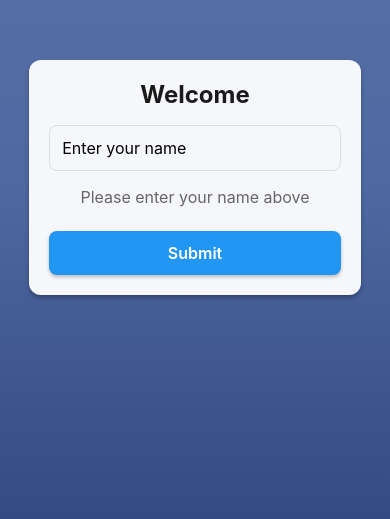
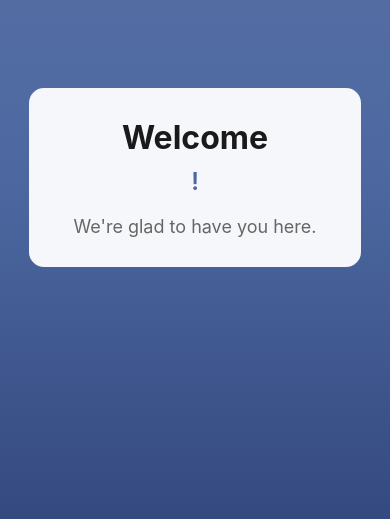
Before and after one commit to Devansh-Walia/expo-poc, a React Native app: screen /Welcome in a window 390 px wide. Shown: the part 245-764 px from the top of the page. Built offline with nearby package versions, Linux system fonts and the light colour scheme.

Commit message:
created 2 screens and setup navigation in the app

```diff
--- a/App.js
+++ b/App.js
@@ -1,31 +1,21 @@
-import { StatusBar } from 'expo-status-bar';
-import { StyleSheet, View } from 'react-native';
-import { LinearGradient } from 'expo-linear-gradient';
-import Card from './components/Card';
+import { NavigationContainer } from '@react-navigation/native';
+import { createNativeStackNavigator } from '@react-navigation/native-stack';
+import WelcomeScreen from './screens/WelcomeScreen';
+import HomeScreen from './screens/HomeScreen';
+
+const Stack = createNativeStackNavigator();
 
 export default function App() {
   return (
-    <View style={styles.container}>
-
-        <LinearGradient
-          colors={['rgba(76, 102, 159, 0.9)', 'rgba(59, 89, 152, 0.9)', 'rgba(25, 47, 106, 0.9)']}
-          style={styles.gradient}
-        >
-          <StatusBar style="light" />
-          <Card />
-        </LinearGradient>
-
-    </View>
+    <NavigationContainer>
+      <Stack.Navigator
+        screenOptions={{
+          headerShown: false,
+        }}
+      >
+        <Stack.Screen name="Home" component={HomeScreen } />
+        <Stack.Screen name="Welcome" component={WelcomeScreen} />
+      </Stack.Navigator>
+    </NavigationContainer>
   );
 }
-
-const styles = StyleSheet.create({
-  container: {
-    flex: 1,
-  },
-  gradient: {
-    flex: 1,
-    alignItems: 'center',
-    justifyContent: 'center',
-  },
-});
--- a/components/Card.js
+++ b/components/Card.js
@@ -1,9 +1,22 @@
 import React, { useState } from 'react';
 import { View, Text, TextInput, StyleSheet } from 'react-native';
+import { useNavigation } from '@react-navigation/native';
 import CustomButton from './CustomButton';
+import useStore from '../store/userStore';
 
 const Card = () => {
   const [inputText, setInputText] = useState('');
+  const navigation = useNavigation();
+  const setUserName = useStore((state) => state.setUserName);
+
+  const handleSubmit = () => {
+    if (inputText.trim()) {
+      setUserName(inputText.trim());
+      navigation.navigate('Welcome');
+    } else {
+      alert('Please enter your name');
+    }
+  };
 
   return (
     <View style={styles.card}>
@@ -19,7 +32,7 @@ const Card = () => {
       </Text>
       <CustomButton
         title="Submit"
-        onPress={() => alert(`Welcome ${inputText}!`)}
+        onPress={handleSubmit}
         style={styles.button}
       />
     </View>
--- /dev/null
+++ b/screens/HomeScreen.js
@@ -0,0 +1,29 @@
+import { View, StyleSheet } from 'react-native'
+import { LinearGradient } from 'expo-linear-gradient';
+import { StatusBar } from 'expo-status-bar';
+import Card from '../components/Card';
+
+const HomeScreen = () => (
+    <View style={styles.container}>
+      <LinearGradient
+        colors={['rgba(76, 102, 159, 0.9)', 'rgba(59, 89, 152, 0.9)', 'rgba(25, 47, 106, 0.9)']}
+        style={styles.gradient}
+      >
+        <StatusBar style="light" />
+        <Card />
+      </LinearGradient>
+    </View>
+  );
+
+const styles = StyleSheet.create({
+  container: {
+    flex: 1,
+  },
+  gradient: {
+    flex: 1,
+    alignItems: 'center',
+    justifyContent: 'center',
+  },
+});
+
+export default HomeScreen
--- /dev/null
+++ b/screens/WelcomeScreen.js
@@ -0,0 +1,55 @@
+import React from 'react';
+import { View, Text, StyleSheet } from 'react-native';
+import { LinearGradient } from 'expo-linear-gradient';
+import useStore from '../store/userStore';
+
+const WelcomeScreen = () => {
+  const userName = useStore((state) => state.userName);
+
+  return (
+    <LinearGradient
+      colors={['rgba(76, 102, 159, 0.9)', 'rgba(59, 89, 152, 0.9)', 'rgba(25, 47, 106, 0.9)']}
+      style={styles.container}
+    >
+      <View style={styles.content}>
+        <Text style={styles.welcomeText}>Welcome</Text>
+        <Text style={styles.nameText}>{userName}!</Text>
+        <Text style={styles.message}>We're glad to have you here.</Text>
+      </View>
+    </LinearGradient>
+  );
+};
+
+const styles = StyleSheet.create({
+  container: {
+    flex: 1,
+    alignItems: 'center',
+    justifyContent: 'center',
+  },
+  content: {
+    backgroundColor: 'rgba(255, 255, 255, 0.95)',
+    padding: 30,
+    borderRadius: 15,
+    alignItems: 'center',
+    width: '85%',
+  },
+  welcomeText: {
+    fontSize: 32,
+    fontWeight: 'bold',
+    color: '#1a1a1a',
+    marginBottom: 10,
+  },
+  nameText: {
+    fontSize: 24,
+    color: '#4c669f',
+    fontWeight: '600',
+    marginBottom: 20,
+  },
+  message: {
+    fontSize: 18,
+    color: '#666',
+    textAlign: 'center',
+  },
+});
+
+export default WelcomeScreen;
```
